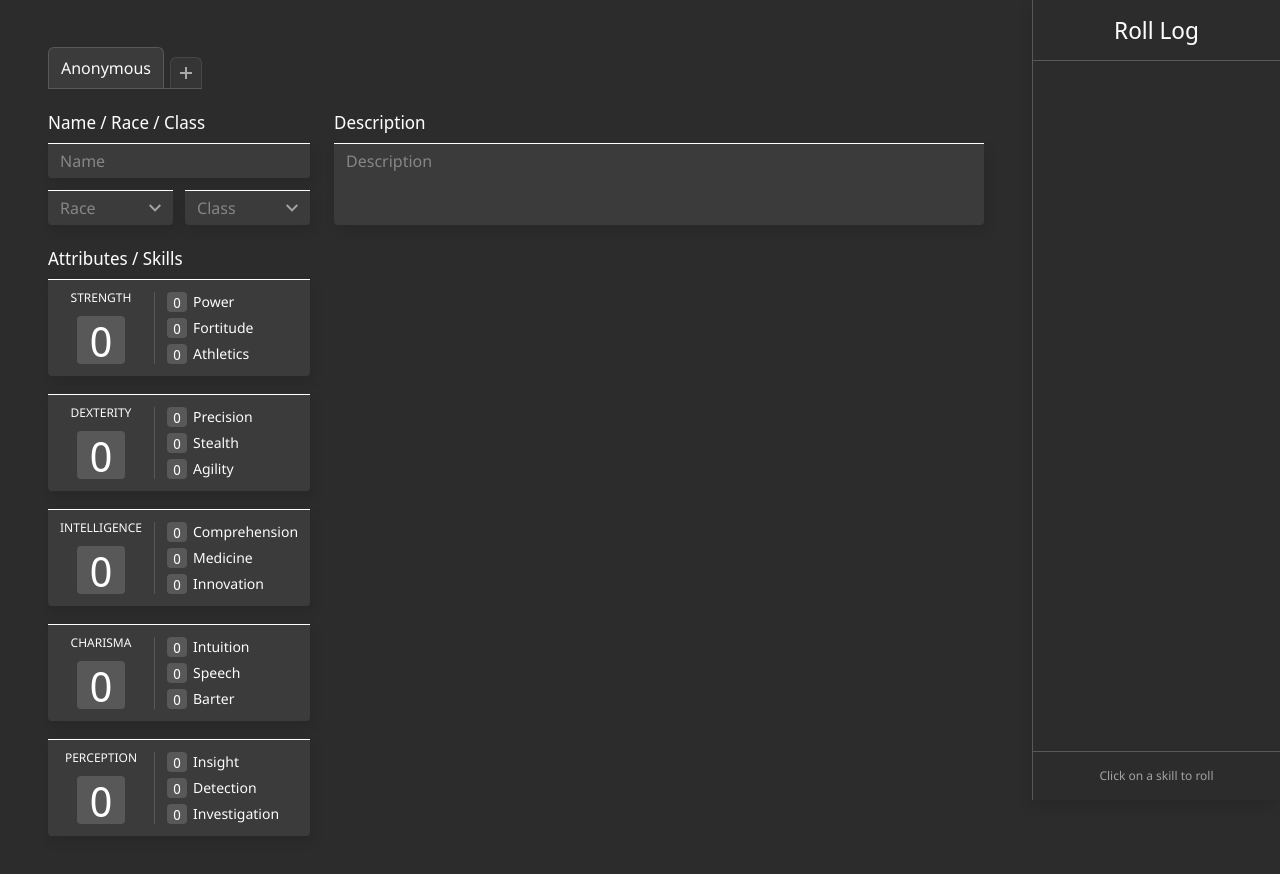
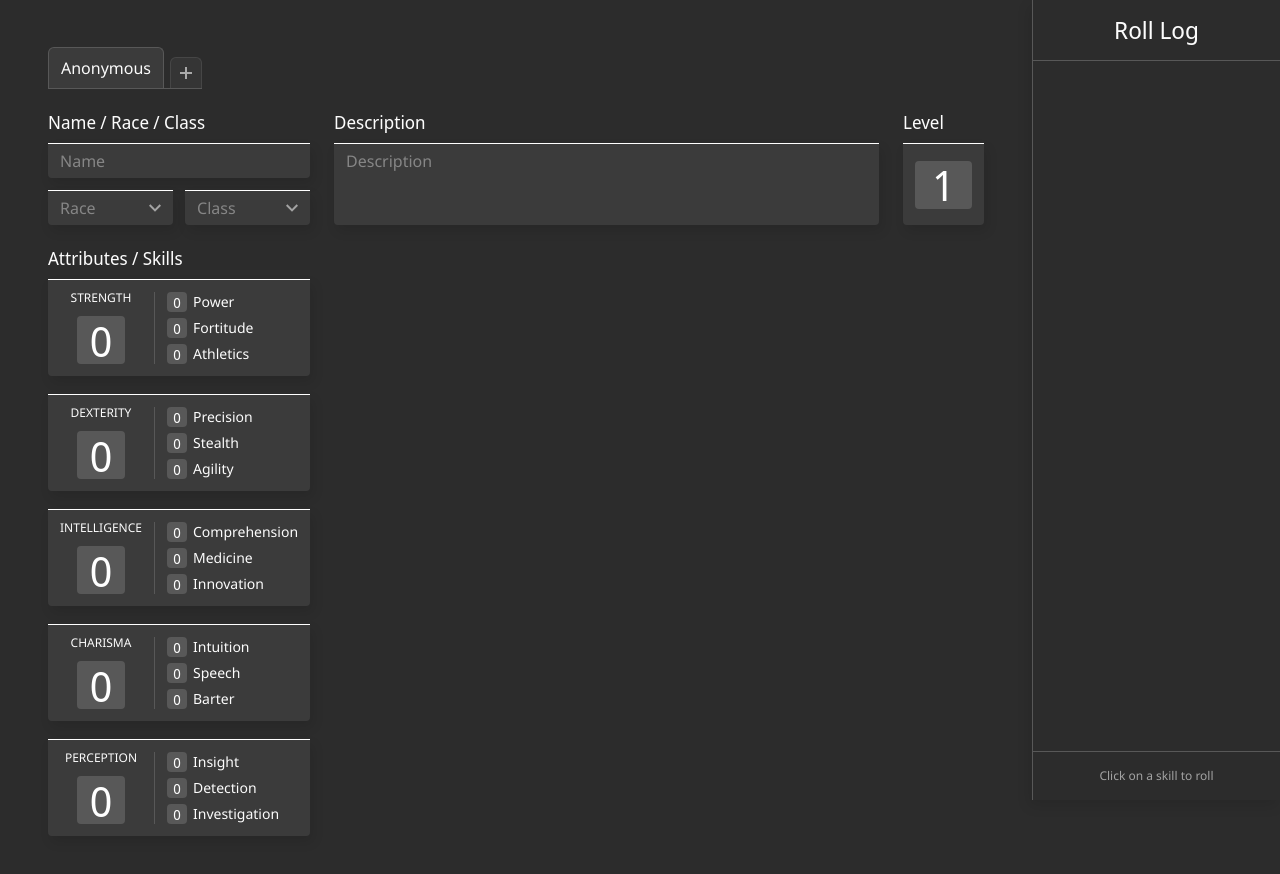
Before and after one commit to Paradoxdotexe/vade-mecum, a React (Create React App) app: page /engine in a window 1280 px wide. Shown: the top 874 px of the page. Built offline with nearby package versions, Linux system fonts and the light colour scheme.

Commit message:
MINOR: Add level

```diff
--- /dev/null
+++ b/src/components/VNumberInput.tsx
@@ -0,0 +1,86 @@
+import React, { useEffect, useMemo, useState } from 'react';
+import styled from 'styled-components';
+
+const Input = styled.div<{ $width: number; $height: number; $fontSize: number }>`
+  background: #585858;
+  border-radius: 4px;
+
+  input {
+    font-family: 'Noto Sans Display', sans-serif;
+    padding: 0;
+    border: none;
+    color: #fff;
+    width: ${props => `${props.$width}px`};
+    height: ${props => `${props.$height}px`};
+    outline: none;
+    text-align: center;
+    font-size: ${props => `${props.$fontSize}px`};
+    background: transparent;
+    border-radius: 4px;
+
+    &.input--error {
+      border: 1px solid #ec4343;
+      background-color: #ec434322;
+    }
+  }
+`;
+
+type VNumberInputProps = {
+  value: number;
+  onChange?: (value: number) => void;
+  min?: number;
+  max?: number;
+  disabled?: boolean;
+  size?: number;
+};
+
+export const VNumberInput: React.FC<VNumberInputProps> = props => {
+  const [rawValue, setRawValue] = useState(props.value.toString());
+
+  const min = props.min ?? 0;
+  const max = props.max ?? 99;
+
+  const size = props.size ?? 20;
+  const height = size;
+  const fontSize = size - 6;
+  const width = Math.max(size, Math.ceil(fontSize * 0.67 * max.toString().length));
+
+  const validated = useMemo(() => {
+    const newValue = parseInt(rawValue);
+    return !Number.isNaN(newValue) && newValue <= max && newValue >= min;
+  }, [rawValue]);
+
+  useEffect(() => {
+    const newValue = parseInt(rawValue);
+    if (validated && props.value !== newValue) {
+      props.onChange?.(newValue);
+    }
+  }, [rawValue]);
+
+  useEffect(() => {
+    if (props.value !== parseInt(rawValue)) {
+      setRawValue(props.value.toString());
+    }
+  }, [props.value]);
+
+  return (
+    <Input $width={width} $height={height} $fontSize={fontSize}>
+      <input
+        value={rawValue}
+        onChange={event => setRawValue(event.target.value.slice(0, max.toString().length))}
+        disabled={props.disabled}
+        className={`${!validated ? 'input--error' : ''}`}
+        onBlur={() => {
+          if (!validated) {
+            const newValue = parseInt(rawValue);
+            if (Number.isNaN(newValue) || newValue < min) {
+              setRawValue(min.toString());
+            } else {
+              setRawValue(max.toString());
+            }
+          }
+        }}
+      />
+    </Input>
+  );
+};
--- a/src/pages/engine/AttributeSkillCard.tsx
+++ b/src/pages/engine/AttributeSkillCard.tsx
@@ -1,6 +1,6 @@
 import React from 'react';
 import styled from 'styled-components';
-import { NumberInput } from './NumberInput';
+import { VNumberInput } from '../../components/VNumberInput';
 import { Attribute } from './EngineStateContext';
 import { VCard } from '@/components/VCard';
 
@@ -59,7 +59,7 @@ export const AttributeSkillCard: React.FC<AttributeSkillCardProps> = props => {
     <Card>
       <div className="card__attribute">
         <div className="attribute__label">{props.attribute.label.toUpperCase()}</div>
-        <NumberInput
+        <VNumberInput
           value={props.attribute.value}
           onChange={value => {
             // update attribute value
@@ -72,7 +72,7 @@ export const AttributeSkillCard: React.FC<AttributeSkillCardProps> = props => {
       <div className="card__skills">
         {props.attribute.skills.map((skill, i) => (
           <div key={skill.label} className="skills__skill">
-            <NumberInput
+            <VNumberInput
               value={skill.value}
               onChange={value => {
                 // update skill value
--- a/src/pages/engine/EngineStateContext.tsx
+++ b/src/pages/engine/EngineStateContext.tsx
@@ -84,6 +84,7 @@ export const RACES = {
 export type Character = {
   key: string;
   name: string;
+  level: number;
   class?: Class;
   race?: string;
   description?: string;
@@ -93,6 +94,7 @@ export type Character = {
 export const DEFAULT_CHARACTER: Character = {
   key: uuid(),
   name: '',
+  level: 1,
   attributes: [
     {
       label: 'Strength',
@@ -156,7 +158,7 @@ type EngineState = {
 };
 
 const DEFAULT_ENGINE_STATE: EngineState = {
-  version: '3.0',
+  version: '4.0',
   characters: { [DEFAULT_CHARACTER.key]: structuredClone(DEFAULT_CHARACTER) },
   characterKey: DEFAULT_CHARACTER.key,
   diceRolls: []
--- a/src/pages/engine/NumberInput.tsx
+++ /dev/null
@@ -1,63 +0,0 @@
-import React, { useEffect, useMemo, useState } from 'react';
-import styled from 'styled-components';
-
-const Input = styled.div<{ size: number }>`
-  input {
-    font-family: 'Noto Sans Display', sans-serif;
-    padding: 0;
-    border: none;
-    color: #fff;
-    width: ${props => `${props.size}px`};
-    height: ${props => `${props.size}px`};
-    background: #585858;
-    border-radius: 4px;
-    outline: none;
-    text-align: center;
-    font-size: ${props => `${props.size - 6}px`};
-
-    &.input--error {
-      border: 1px solid #ec4343;
-    }
-  }
-`;
-
-type NumberInputProps = {
-  value: number;
-  onChange?: (value: number) => void;
-  max?: number;
-  disabled?: boolean;
-  size?: number;
-};
-
-export const NumberInput: React.FC<NumberInputProps> = props => {
-  const [rawValue, setRawValue] = useState(props.value.toString());
-
-  const validated = useMemo(() => {
-    const newValue = parseInt(rawValue);
-    return !Number.isNaN(newValue) && (!props.max || newValue <= props.max);
-  }, [rawValue]);
-
-  useEffect(() => {
-    const newValue = parseInt(rawValue);
-    if (validated && props.value !== newValue) {
-      props.onChange?.(newValue);
-    }
-  }, [rawValue]);
-
-  useEffect(() => {
-    if (props.value !== parseInt(rawValue)) {
-      setRawValue(props.value.toString());
-    }
-  }, [props.value]);
-
-  return (
-    <Input size={props.size ?? 20}>
-      <input
-        value={rawValue}
-        onChange={event => setRawValue(event.target.value.slice(0, 1))}
-        disabled={props.disabled}
-        className={`${!validated ? 'input--error' : ''}`}
-      />
-    </Input>
-  );
-};
--- a/src/pages/engine/characterSheet/CharacterSheet.tsx
+++ b/src/pages/engine/characterSheet/CharacterSheet.tsx
@@ -5,6 +5,7 @@ import { ClassSelect } from './ClassSelect';
 import { NameInput } from './NameInput';
 import { RaceSelect } from './RaceSelect';
 import { DescriptionTextArea } from './DescriptionTextArea';
+import { LevelInput } from './LevelInput';
 
 const Sheet = styled.div`
   display: flex;
@@ -80,6 +81,10 @@ export const CharacterSheet: React.FC = () => {
             <div className="section__header">Description</div>
             <DescriptionTextArea />
           </div>
+          <div className="sheet__section">
+            <div className="section__header">Level</div>
+            <LevelInput />
+          </div>
         </div>
       </div>
     </Sheet>
--- a/src/pages/engine/characterSheet/DiceRollCard.tsx
+++ b/src/pages/engine/characterSheet/DiceRollCard.tsx
@@ -2,7 +2,7 @@ import React, { useState } from 'react';
 import styled from 'styled-components';
 import { rollDie } from '../../../utils/rollDie';
 import { getDieOutcome } from '../../../utils/getDieOutcome';
-import { NumberInput } from '../NumberInput';
+import { VNumberInput } from '../../../components/VNumberInput';
 
 const SkillCheckCardDiv = styled.div`
   background: #3b3b3b;
@@ -237,7 +237,7 @@ const DiceFactorInput: React.FC<DiceFactorInputProps> = props => {
   return (
     <DiceFactorInputDiv>
       <div className="factor__prefix">{props.prefix}</div>
-      <NumberInput
+      <VNumberInput
         value={props.value}
         onChange={props.onChange}
         max={props.max}
--- /dev/null
+++ b/src/pages/engine/characterSheet/LevelInput.tsx
@@ -0,0 +1,27 @@
+import React from 'react';
+import { useEngineState } from '../EngineStateContext';
+import { VCard } from '@/components/VCard';
+import { VNumberInput } from '@/components/VNumberInput';
+import styled from 'styled-components';
+
+const Styled = styled(VCard)`
+  flex: 1;
+  display: flex;
+  align-items: center;
+`;
+
+export const LevelInput: React.FC = () => {
+  const { character, updateCharacter } = useEngineState();
+
+  return (
+    <Styled>
+      <VNumberInput
+        size={48}
+        min={1}
+        max={24}
+        value={character.level}
+        onChange={level => updateCharacter({ level })}
+      />
+    </Styled>
+  );
+};
--- a/src/version.json
+++ b/src/version.json
@@ -1,4 +1,4 @@
 {
-  "version": "0.11.1",
-  "versionCommitHash": "2c95d4c"
+  "version": "0.12.0",
+  "versionCommitHash": "b431652"
 }
```
